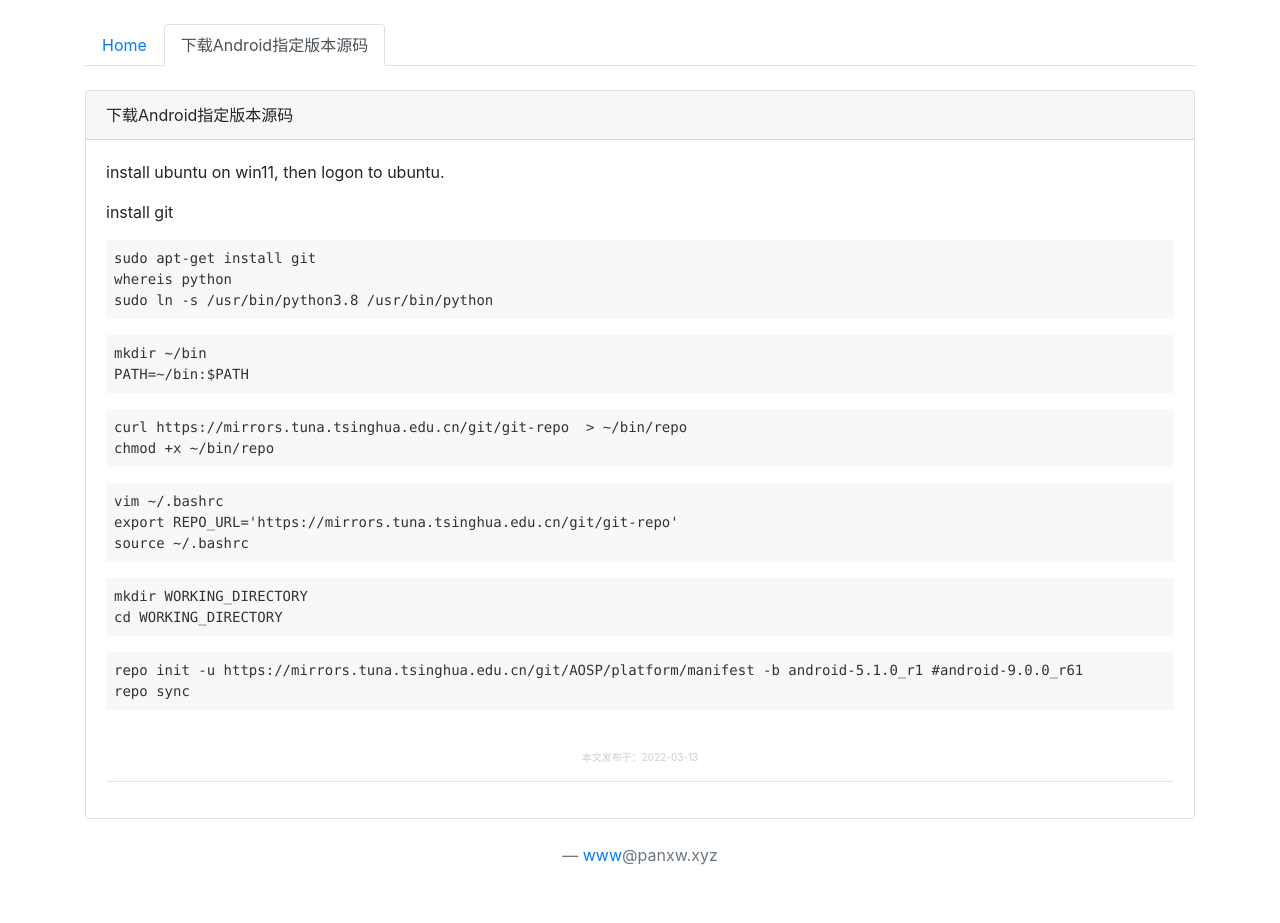
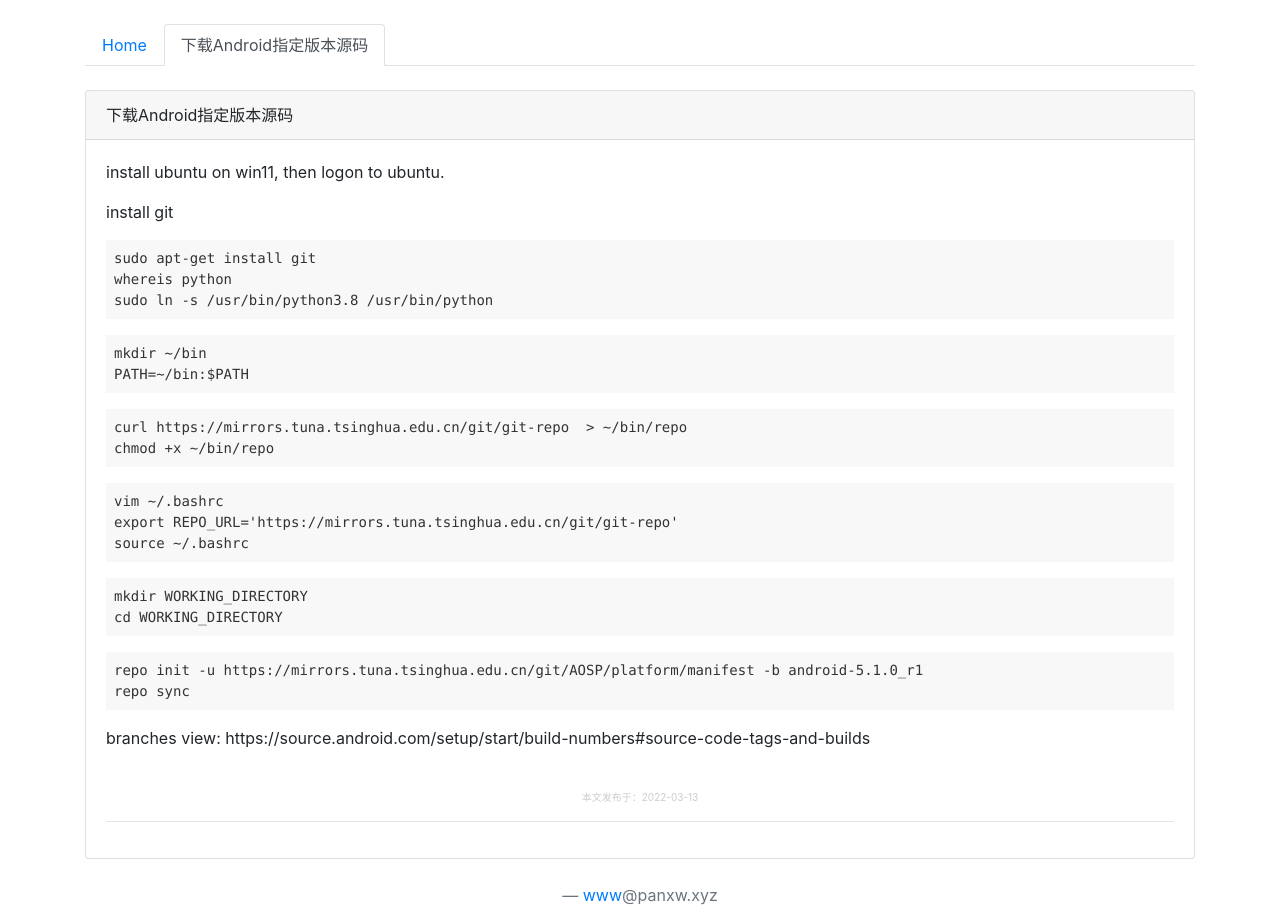
Before and after one commit to panxw/panxw.github.io, a Jekyll site: the page built from _posts/android/2022-03-13-android-source-branch-download.md, in a window 1280 px wide. Built offline with Jekyll 4.4.1, drawn with Linux system fonts in a browser that asks for light colours; comment, search, counter and statistics services are not loaded; before the commit the page ends 900 px from its top, so only the background shows below that.

Commit message:
Update 2022-03-13-android-source-branch-download.md

````diff
--- a/_posts/android/2022-03-13-android-source-branch-download.md
+++ b/_posts/android/2022-03-13-android-source-branch-download.md
@@ -36,6 +36,8 @@ cd WORKING_DIRECTORY
 ```
 
 ```
-repo init -u https://mirrors.tuna.tsinghua.edu.cn/git/AOSP/platform/manifest -b android-5.1.0_r1 #android-9.0.0_r61
+repo init -u https://mirrors.tuna.tsinghua.edu.cn/git/AOSP/platform/manifest -b android-5.1.0_r1
 repo sync
 ```
+
+branches view: https://source.android.com/setup/start/build-numbers#source-code-tags-and-builds
````
